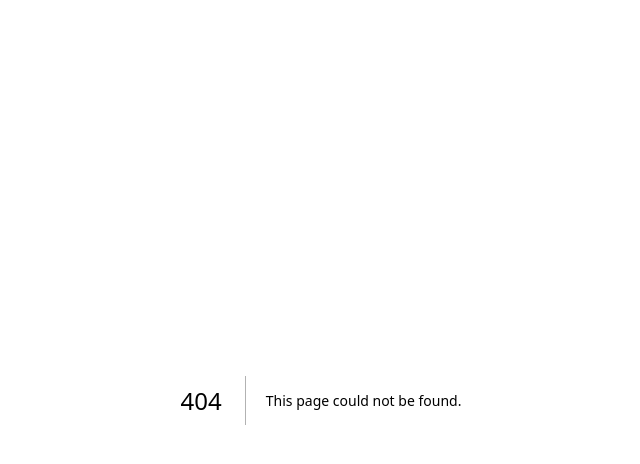
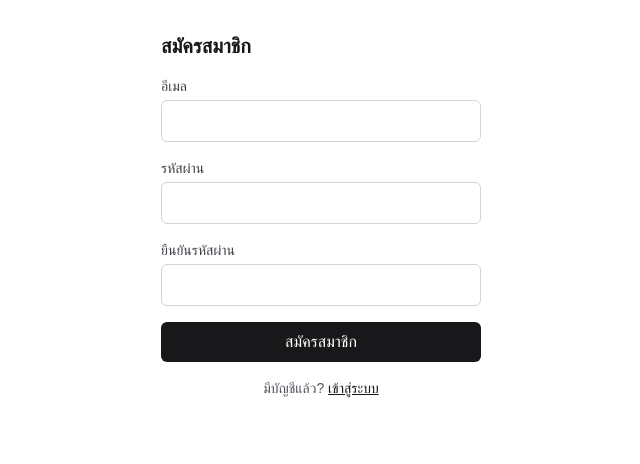
Before and after one commit to jamvess/anyang, a Next.js app in the folder apps/web/: page /signup in a window 1280 px wide. Before the commit this address had no page. Shown: the top 464 px of the page, without its empty margins (319-959 px from the left). Built offline with nearby package versions, Linux system fonts and the light colour scheme; no server answers.

Commit message:
feat: sign-up page and the login link, green (web-signup.md AC-1 to AC-10 · UM-01)
Co-Authored-By: Claude Opus 5.5 <noreply@anthropic.com>

```diff
--- /dev/null
+++ b/apps/web/app/(auth)/signup/page.tsx
@@ -0,0 +1,20 @@
+import { Suspense } from "react";
+import { SignupRoute } from "@/components/auth/AuthRoutes";
+import { authStrings as t } from "@/components/auth/strings";
+
+type SearchParams = Promise<{ [key: string]: string | string[] | undefined }>;
+
+// Email + password sign-up (spec: specs/features/platform/web-signup.md §2.1). searchParams are
+// request data, so they are read inside Suspense (Next.js prerendering), like the login page.
+export default function SignupPage({ searchParams }: { searchParams: SearchParams }) {
+  return (
+    <Suspense fallback={<p className="p-8 text-sm text-zinc-600">{t.loading}</p>}>
+      <Signup searchParams={searchParams} />
+    </Suspense>
+  );
+}
+
+async function Signup({ searchParams }: { searchParams: SearchParams }) {
+  const { next } = await searchParams;
+  return <SignupRoute next={typeof next === "string" ? next : undefined} />;
+}
--- a/apps/web/components/auth/AuthRoutes.tsx
+++ b/apps/web/components/auth/AuthRoutes.tsx
@@ -4,6 +4,7 @@ import { useRouter } from "next/navigation";
 import { useCallback } from "react";
 import { LoginForm } from "./LoginForm";
 import { Logout } from "./Logout";
+import { SignupForm } from "./SignupForm";
 
 /** LoginForm and Logout with the app router; tests render them with their own `navigate`. */
 export function LoginRoute({ next }: { next?: string }) {
@@ -13,6 +14,12 @@ export function LoginRoute({ next }: { next?: string }) {
   return <LoginForm next={next} navigate={navigate} />;
 }
 
+export function SignupRoute({ next }: { next?: string }) {
+  const router = useRouter();
+  const navigate = useCallback((href: string) => router.replace(href), [router]);
+  return <SignupForm next={next} navigate={navigate} />;
+}
+
 export function LogoutRoute() {
   const router = useRouter();
   const navigate = useCallback((href: string) => router.replace(href), [router]);
--- /dev/null
+++ b/apps/web/components/auth/AuthSwitch.tsx
@@ -0,0 +1,23 @@
+import Link from "next/link";
+import { safeNext } from "@/lib/auth";
+
+/**
+ * `path` with the raw `?next=` passed on, only when it is a safe path other than "/"
+ * (specs/features/platform/web-signup.md §2.3).
+ */
+export function withNext(path: string, next: string | undefined): string {
+  const target = safeNext(next);
+  return target === "/" ? path : `${path}?next=${encodeURIComponent(target)}`;
+}
+
+/** "ยังไม่มีบัญชี? สมัครสมาชิก" under the login form, and the other way round (web-signup.md §2.1 item 8, §2.2). */
+export function AuthSwitch({ question, label, path, next }: { question: string; label: string; path: string; next?: string }) {
+  return (
+    <p className="text-center text-sm text-zinc-600">
+      {question}{" "}
+      <Link href={withNext(path, next)} className="text-zinc-900 underline">
+        {label}
+      </Link>
+    </p>
+  );
+}
--- a/apps/web/components/auth/LoginForm.tsx
+++ b/apps/web/components/auth/LoginForm.tsx
@@ -3,6 +3,7 @@
 import { type FormEvent, useEffect, useState } from "react";
 import { safeNext } from "@/lib/auth";
 import { createClient } from "@/lib/supabase";
+import { AuthSwitch } from "./AuthSwitch";
 import { authStrings as t } from "./strings";
 
 /** Supabase says the email or the password is wrong; other 400s (an unconfirmed email, a bad
@@ -94,6 +95,7 @@ export function LoginForm({ next, navigate }: { next?: string; navigate: (href:
       >
         {busy ? t.submitting : t.submit}
       </button>
+      <AuthSwitch question={t.noAccount} label={t.toSignup} path="/signup" next={next} />
     </form>
   );
 }
--- /dev/null
+++ b/apps/web/components/auth/SignupForm.tsx
@@ -0,0 +1,139 @@
+"use client";
+
+import Link from "next/link";
+import { type FormEvent, type ReactNode, useEffect, useState } from "react";
+import { safeNext } from "@/lib/auth";
+import { createClient } from "@/lib/supabase";
+import { AuthSwitch, withNext } from "./AuthSwitch";
+import { authStrings as t } from "./strings";
+
+const INPUT = "rounded-md border border-zinc-300 px-3 py-2 text-base text-zinc-900";
+
+/** Supabase Auth error codes → the message shown (spec §2.1 item 5); any other code asks to try again. */
+const MESSAGES: Record<string, string> = {
+  user_already_exists: t.emailTaken,
+  email_exists: t.emailTaken,
+  weak_password: t.weakPassword,
+  email_address_invalid: t.emailInvalid,
+  signup_disabled: t.signupDisabled,
+};
+
+/**
+ * Email + password sign-up (spec: specs/features/platform/web-signup.md §2.1). The password rule
+ * belongs to Supabase (§2.1 item 6): no length is checked here. `next` is the raw `?next=` value.
+ */
+export function SignupForm({ next, navigate }: { next?: string; navigate: (href: string) => void }) {
+  const target = safeNext(next);
+  const loginHref = withNext("/login", next);
+  const [email, setEmail] = useState("");
+  const [password, setPassword] = useState("");
+  const [confirm, setConfirm] = useState("");
+  const [busy, setBusy] = useState(false);
+  const [error, setError] = useState<string | null>(null);
+  const [checkEmail, setCheckEmail] = useState(false);
+
+  // Signed in already: go on at once (§2.1 item 7).
+  useEffect(() => {
+    let alive = true;
+    (async () => {
+      try {
+        const { data } = await createClient().auth.getSession();
+        if (alive && data.session) navigate(target);
+      } catch {
+        // No Supabase env (a dev machine on the stubs): stay on the form.
+      }
+    })();
+    return () => {
+      alive = false;
+    };
+  }, [navigate, target]);
+
+  /** Shows the message, keeps the email and clears both passwords (§2.1 item 5). */
+  function fail(message: string) {
+    setError(message);
+    setPassword("");
+    setConfirm("");
+  }
+
+  async function submit(event: FormEvent<HTMLFormElement>) {
+    event.preventDefault();
+    if (busy) return;
+    setError(null);
+    if (password !== confirm) {
+      fail(t.passwordMismatch);
+      return;
+    }
+    setBusy(true);
+    try {
+      const { data, error: failure } = await createClient().auth.signUp({ email, password });
+      if (!failure) {
+        // Confirm email is off on anyang-dev, so a session comes back (§2.1 item 3); without one the email must be confirmed (item 4).
+        if (data.session) navigate(target);
+        else setCheckEmail(true);
+        return;
+      }
+      fail(MESSAGES[failure.code ?? ""] ?? t.signupFailed);
+    } catch {
+      fail(t.signupFailed);
+    } finally {
+      setBusy(false);
+    }
+  }
+
+  if (checkEmail) {
+    return (
+      <div className="mx-auto flex w-full max-w-sm flex-col gap-4 p-8">
+        <h1 className="text-xl font-semibold text-zinc-900">{t.signupTitle}</h1>
+        <p role="status" className="text-sm text-zinc-700">
+          {t.checkEmail}
+        </p>
+        <Link href={loginHref} className="text-sm text-zinc-900 underline">
+          {t.toLogin}
+        </Link>
+      </div>
+    );
+  }
+
+  const field = (label: string, input: ReactNode) => (
+    <label className="flex flex-col gap-1 text-sm text-zinc-700">
+      {label}
+      {input}
+    </label>
+  );
+
+  return (
+    <form onSubmit={submit} className="mx-auto flex w-full max-w-sm flex-col gap-4 p-8">
+      <h1 className="text-xl font-semibold text-zinc-900">{t.signupTitle}</h1>
+      {field(
+        t.email,
+        <input type="email" required autoComplete="email" value={email} onChange={(e) => setEmail(e.target.value)} className={INPUT} />,
+      )}
+      {field(
+        t.password,
+        <input type="password" required autoComplete="new-password" value={password} onChange={(e) => setPassword(e.target.value)} className={INPUT} />,
+      )}
+      {field(
+        t.confirmPassword,
+        <input type="password" required autoComplete="new-password" value={confirm} onChange={(e) => setConfirm(e.target.value)} className={INPUT} />,
+      )}
+      {error && (
+        <p role="alert" className="text-sm text-red-700">
+          {error}
+          {error === t.emailTaken && (
+            // A taken email: the way on is to sign in (wireframe S29 · AC-5).
+            <>
+              {" "}
+              <Link href={loginHref} className="underline">
+                {t.toLogin}
+              </Link>
+            </>
+          )}
+        </p>
+      )}
+      <button type="submit" disabled={busy} className="rounded-md bg-zinc-900 px-4 py-2 text-white disabled:opacity-60">
+        {busy ? t.signupSubmitting : t.signupSubmit}
+      </button>
+      <AuthSwitch question={t.haveAccount} label={t.toLogin} path="/login" next={next} />
+    </form>
+  );
+}
--- a/apps/web/components/auth/strings.ts
+++ b/apps/web/components/auth/strings.ts
@@ -10,4 +10,20 @@ export const authStrings = {
   failed: "เข้าสู่ระบบไม่ได้ตอนนี้ ลองใหม่อีกครั้ง",
   loading: "กำลังโหลด…",
   loggingOut: "กำลังออกจากระบบ…",
+  // Sign-up page and the links between the two pages (specs/features/platform/web-signup.md §2.5).
+  signupTitle: "สมัครสมาชิก",
+  confirmPassword: "ยืนยันรหัสผ่าน",
+  signupSubmit: "สมัครสมาชิก",
+  signupSubmitting: "กำลังสมัคร…",
+  passwordMismatch: "รหัสผ่านทั้งสองช่องไม่ตรงกัน",
+  emailTaken: "อีเมลนี้มีบัญชีแล้ว",
+  weakPassword: "รหัสผ่านสั้นหรือง่ายเกินไป ลองตั้งใหม่",
+  emailInvalid: "อีเมลนี้ใช้สมัครไม่ได้",
+  signupDisabled: "ตอนนี้ปิดรับสมัครอยู่",
+  signupFailed: "สมัครไม่ได้ตอนนี้ ลองใหม่อีกครั้ง",
+  checkEmail: "สมัครแล้ว เปิดอีเมลเพื่อยืนยันก่อนเข้าสู่ระบบ",
+  haveAccount: "มีบัญชีแล้ว?",
+  toLogin: "เข้าสู่ระบบ",
+  noAccount: "ยังไม่มีบัญชี?",
+  toSignup: "สมัครสมาชิก",
 } as const;
```
Also changed, not shown: 1 other file (tests, documents, lock files or other folders).
